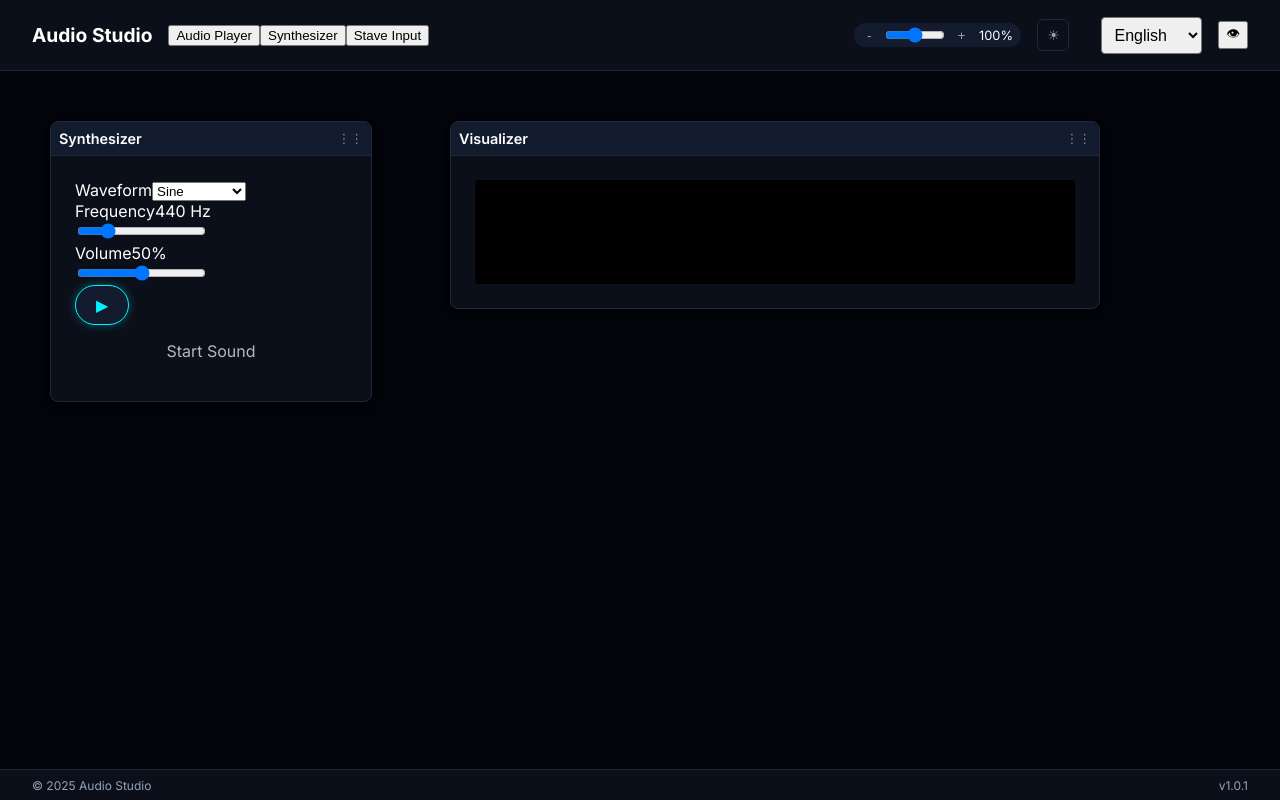
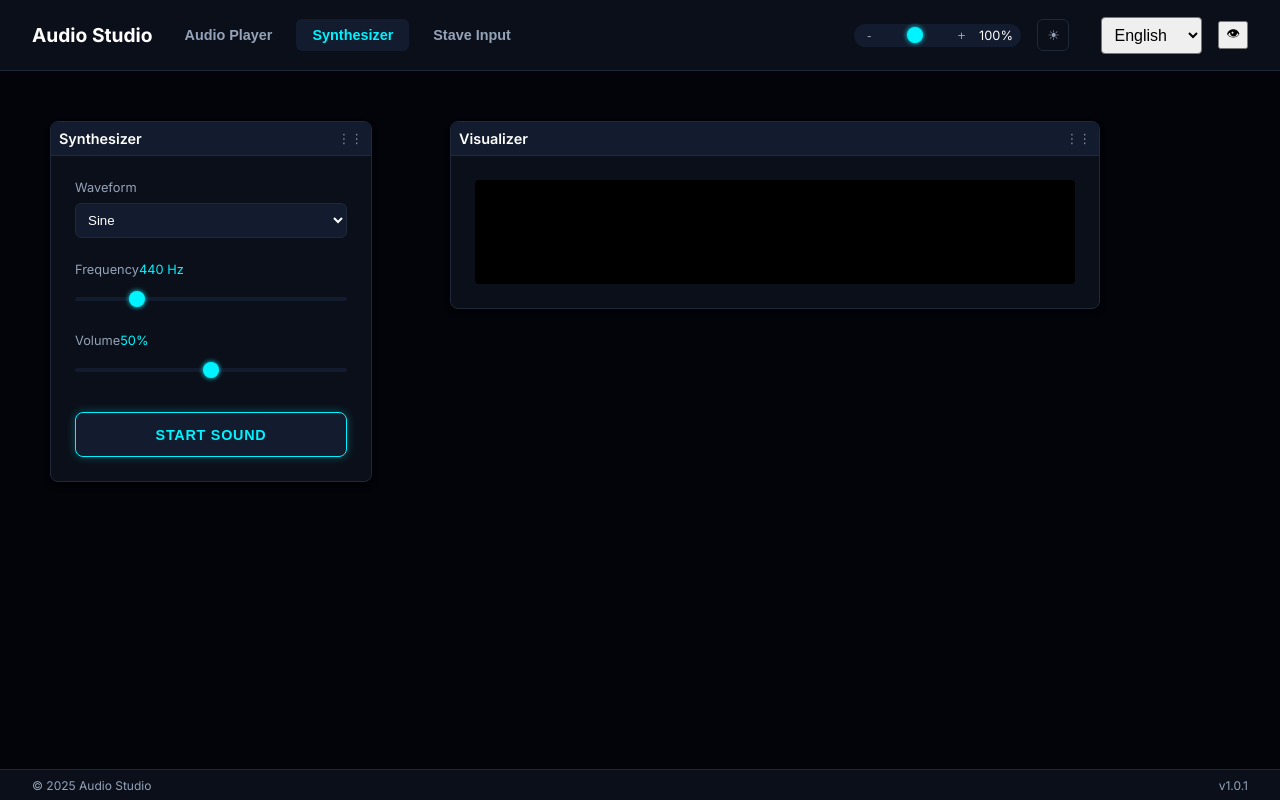
Before and after one commit to Luckysreee/MyAudioPlayer, a React (Vite) app: page / in a window 1280 px wide. Both pictures are taken after a click on the button "Synthesizer". Built offline with nearby package versions, Linux system fonts and the light colour scheme; the HTML template or start-up script is replaced by a standard one.

Commit message:
Fixing Bugs

```diff
--- a/src/components/SynthControls.jsx
+++ b/src/components/SynthControls.jsx
@@ -1,4 +1,4 @@
-import React from 'react';
+import React, { useRef, useEffect } from 'react';
 
 const SynthControls = ({
     frequency,
@@ -12,36 +12,33 @@ const SynthControls = ({
     onStop,
     translations
 }) => {
-    // ...
-    <div className="mb-4">
-        <div className="flex-between">
-            <label>{translations.volume || "Volume"}</label>
-            <span>{Math.round(volume * 100)}%</span>
-        </div>
-        <input
-            type="range"
-            min="0"
-            max="1"
-            step="0.01"
-            value={volume}
-            onChange={onVolumeChange}
-        />
-    </div>
-    const isNoise = waveform === 'white-noise' || waveform === 'pink-noise';
 
-    const handleWaveformChange = (e) => {
-        setWaveform(e.target.value);
-    };
-
-    const handleFrequencyChange = (e) => {
-        setFrequency(Number(e.target.value));
-    };
+    // Canvas ref for potential small visualizer or just decor
+    const canvasRef = useRef(null);
 
     return (
-        <div className="synth-controls-wrapper">
-            <div className="flex-between mb-4">
-                <label className="text-large">{translations.waveform}</label>
-                <select value={waveform} onChange={handleWaveformChange} style={{ maxWidth: '200px' }}>
+        <div style={{ display: 'flex', flexDirection: 'column', gap: '1.5rem' }}>
+
+            {/* Waveform Selector */}
+            <div className="control-group">
+                <label style={{ display: 'block', fontSize: '0.8rem', color: 'var(--text-muted)', marginBottom: '0.5rem' }}>
+                    {translations.waveform || "Waveform"}
+                </label>
+                <select
+                    value={waveform}
+                    onChange={(e) => setWaveform(e.target.value)}
+                    style={{
+                        width: '100%',
+                        padding: '0.5rem',
+                        background: 'var(--bg-element)',
+                        border: '1px solid var(--border-subtle)',
+                        borderRadius: '6px',
+                        color: 'var(--text-main)',
+                        outline: 'none',
+                        cursor: 'pointer'
+                    }}
+                    className="no-drag"
+                >
                     <option value="sine">Sine</option>
                     <option value="square">Square</option>
                     <option value="sawtooth">Sawtooth</option>
@@ -51,26 +48,29 @@ const SynthControls = ({
                 </select>
             </div>
 
-            {!isNoise && (
-                <div className="mb-4">
-                    <div className="flex-between">
-                        <label>{translations.frequency}</label>
-                        <span>{frequency} Hz</span>
+            {/* Slider: Frequency (Only for oscillators) */}
+            {!waveform.includes('noise') && (
+                <div className="control-group">
+                    <div className="flex-between" style={{ fontSize: '0.8rem', marginBottom: '0.5rem', color: 'var(--text-muted)' }}>
+                        <label>{translations.frequency || "Frequency"}</label>
+                        <span style={{ color: 'var(--primary)' }}>{frequency} Hz</span>
                     </div>
                     <input
                         type="range"
-                        min="50"
+                        min="20"
                         max="2000"
                         value={frequency}
-                        onChange={handleFrequencyChange}
+                        onChange={(e) => setFrequency(Number(e.target.value))}
+                        className="no-drag"
                     />
                 </div>
             )}
 
-            <div className="mb-4">
-                <div className="flex-between">
+            {/* Slider: Volume */}
+            <div className="control-group">
+                <div className="flex-between" style={{ fontSize: '0.8rem', marginBottom: '0.5rem', color: 'var(--text-muted)' }}>
                     <label>{translations.volume || "Volume"}</label>
-                    <span>{Math.round(volume * 100)}%</span>
+                    <span style={{ color: 'var(--primary)' }}>{Math.round(volume * 100)}%</span>
                 </div>
                 <input
                     type="range"
@@ -79,19 +79,30 @@ const SynthControls = ({
                     step="0.01"
                     value={volume}
                     onChange={onVolumeChange}
+                    className="no-drag"
                 />
             </div>
 
-            <div className="flex-center mt-4">
-                {!isPlaying ? (
-                    <button onClick={onStart} className="btn-primary">▶</button>
-                ) : (
-                    <button onClick={onStop} className="btn-primary" style={{ background: 'var(--danger)', borderColor: 'var(--danger)' }}>⏹</button>
-                )}
+            {/* Play Button */}
+            <div style={{ marginTop: '0.5rem', display: 'flex', alignItems: 'center', gap: '1rem' }}>
+                <button
+                    onClick={isPlaying ? onStop : onStart}
+                    className="btn-primary"
+                    style={{
+                        width: '100%',
+                        height: '45px',
+                        borderRadius: '8px',
+                        fontSize: '0.9rem',
+                        background: isPlaying ? 'var(--danger)' : 'var(--bg-element)',
+                        borderColor: isPlaying ? 'var(--danger)' : 'var(--primary)',
+                        color: isPlaying ? '#fff' : 'var(--primary)',
+                        boxShadow: isPlaying ? 'none' : 'var(--neon-glow)'
+                    }}
+                >
+                    {isPlaying ? (translations.stopSound || "Stop Sound") : (translations.startSound || "Start Sound")}
+                </button>
             </div>
-            <p style={{ textAlign: 'center', marginTop: '1rem', opacity: 0.7 }}>
-                {isPlaying ? translations.stopSound : translations.startSound}
-            </p>
+
         </div>
     );
 };
--- a/src/styles/base.css
+++ b/src/styles/base.css
@@ -6,7 +6,8 @@
   /* Measurements */
   --radius-lg: 12px;
   --radius-md: 8px;
-  --radius-sm: 4px;
+  --radius-sm: 6px;
+  /* Slightly rounder */
   --header-height: 70px;
   --footer-height: 30px;
 
@@ -22,11 +23,12 @@
 /*                THEMES                     */
 /* ========================================= */
 
+/* DARK MODE ("DEEP SPACE") */
 :root {
   --bg-body: #02040a;
-  --bg-app: transparent;
   --bg-panel: #0b0f19;
   --bg-element: #131b2e;
+  /* Dark Blue */
 
   --border-subtle: #1f2937;
   --border-active: #00f3ff;
@@ -41,8 +43,12 @@
 
   --card-shadow: 0 4px 6px -1px rgba(0, 0, 0, 0.5), 0 2px 4px -1px rgba(0, 0, 0, 0.3);
   --neon-glow: 0 0 10px rgba(0, 243, 255, 0.3);
+
+  --tab-bg-hover: rgba(255, 255, 255, 0.1);
+  --tab-text-hover: #fff;
 }
 
+/* LIGHT MODE ("SOFT NUDE") */
 .light-theme {
   --bg-body: #fff1f2;
   --bg-panel: #ffffff;
@@ -58,10 +64,12 @@
   --primary-hover: #d97706;
 
   --danger: #ef4444;
-  /* Restored Red for Light Mode visibility if desired, or keep Orange */
 
   --card-shadow: 0 4px 6px -1px rgba(0, 0, 0, 0.1), 0 2px 4px -1px rgba(0, 0, 0, 0.06);
   --neon-glow: none;
+
+  --tab-bg-hover: rgba(0, 0, 0, 0.05);
+  --tab-text-hover: #000;
 }
 
 .accessibility-mode {
@@ -75,6 +83,8 @@
   --primary: #ffff00 !important;
   --danger: #ffff00 !important;
   --card-shadow: 0 0 0 2px #ffffff !important;
+  --tab-bg-hover: #ffff00 !important;
+  --tab-text-hover: #000 !important;
 }
 
 /* ========================================= */
@@ -83,7 +93,6 @@
 
 html {
   font-size: 16px;
-  /* FIXED BASE */
 }
 
 body {
@@ -114,19 +123,16 @@ body {
   align-items: center;
   flex-shrink: 0;
   background: var(--bg-panel);
-  /* Solid background for separation */
   border-bottom: 1px solid var(--border-subtle);
   font-size: 16px;
-  /* Fixed styling */
 }
 
-/* Main Content Area - THE STAGE */
+/* Content */
 .app-content {
   flex: 1;
   position: relative;
   overflow: hidden;
   width: 100%;
-  /* Zoom applied here via inline style in App.jsx */
   transform-origin: top left;
 }
 
@@ -138,7 +144,6 @@ body {
   align-items: center;
   padding: 0 2rem;
   font-size: 0.75rem;
-  /* Fixed styling */
   color: var(--text-muted);
   flex-shrink: 0;
   background: var(--bg-panel);
@@ -152,7 +157,6 @@ body {
 .draggable-card {
   min-width: 320px;
   width: fit-content;
-  /* max-width: 450px; Removed restriction to allow flex */
   background: var(--bg-panel);
   border: 1px solid var(--border-subtle);
   border-radius: var(--radius-md);
@@ -164,7 +168,6 @@ body {
 
 .draggable-card .card-content {
   padding: 1.5rem 2rem;
-  /* Increased Padding */
 }
 
 .draggable-card.dragging {
@@ -181,65 +184,130 @@ body {
 /*              COMPONENTS                   */
 /* ========================================= */
 
+/* Tab Buttons - FIXING THE "WHITE BLOCK" ISSUE */
+.tab-bar {
+  display: flex;
+  gap: 0.5rem;
+}
+
+.tab-btn {
+  background: transparent;
+  /* Explicitly transparent */
+  color: var(--text-muted);
+  font-size: 0.9rem;
+  font-weight: 600;
+  padding: 0.5rem 1rem;
+  border: none;
+  /* No Border */
+  cursor: pointer;
+  border-radius: var(--radius-sm);
+  transition: all 0.2s ease;
+  appearance: none;
+  /* Lint Fix */
+}
+
+.tab-btn:hover {
+  background: var(--tab-bg-hover);
+  color: var(--text-main);
+}
+
+.tab-btn.active {
+  background: var(--bg-element);
+  color: var(--primary);
+  /* box-shadow: 0 0 0 1px var(--border-subtle); Removing border for cleaner look */
+}
+
 /* Controls */
 .btn-primary {
-  width: auto;
   min-width: 40px;
   height: 40px;
-  padding: 0 20px;
-  border-radius: 20px;
-  /* Pill shape */
+  padding: 0 1rem;
+  /* Pill Config */
+  border-radius: 9999px;
+  /* Pill */
   background: var(--bg-element);
   border: 1px solid var(--primary);
   color: var(--primary);
   font-size: 1rem;
-  display: flex;
+  display: inline-flex;
   align-items: center;
   justify-content: center;
   box-shadow: var(--neon-glow);
   transition: all 0.2s;
   cursor: pointer;
-  white-space: nowrap;
+  text-transform: uppercase;
+  font-weight: 700;
+  letter-spacing: 0.05em;
+  font-size: 0.8rem;
+}
+
+.btn-primary:hover {
+  background: var(--primary);
+  color: #000;
+  transform: translateY(-1px);
 }
 
 .btn-primary:active {
-  transform: scale(0.95);
+  transform: translateY(0);
 }
 
 .btn-secondary {
   background: transparent;
   color: var(--text-muted);
   border: 1px solid var(--border-subtle);
-  padding: 0.5rem 1rem;
-  border-radius: 6px;
+  padding: 0.4rem 1rem;
+  border-radius: var(--radius-sm);
   font-size: 0.85rem;
   cursor: pointer;
   display: inline-flex;
   align-items: center;
   gap: 0.5rem;
+  transition: all 0.2s;
 }
 
 .btn-secondary:hover {
   border-color: var(--text-main);
   color: var(--text-main);
+  background: rgba(255, 255, 255, 0.05);
 }
 
-.btn-secondary:disabled {
-  opacity: 0.5;
-  cursor: not-allowed;
+/* Range Slider */
+input[type="range"] {
+  -webkit-appearance: none;
+  appearance: none;
+  width: 100%;
+  background: transparent;
+  margin: 0.5rem 0;
 }
 
-/* REALISTIC PIANO */
+input[type="range"]::-webkit-slider-thumb {
+  -webkit-appearance: none;
+  height: 16px;
+  width: 16px;
+  border-radius: 50%;
+  background: var(--primary);
+  transform: translateY(-6px);
+  cursor: pointer;
+  box-shadow: 0 0 5px var(--primary);
+}
+
+input[type="range"]::-webkit-slider-runnable-track {
+  width: 100%;
+  height: 4px;
+  background: var(--bg-element);
+  border-radius: 2px;
+}
+
+/* Piano */
 .piano-wrapper {
   position: relative;
-  padding: 1rem;
-  background: #000;
-  border-radius: 4px;
-  box-shadow: 0 5px 15px rgba(0, 0, 0, 0.5);
+  padding: 1rem 1.5rem;
+  /* More padding */
+  background: #111;
+  border-radius: 6px;
+  box-shadow: 0 10px 25px rgba(0, 0, 0, 0.6);
   width: fit-content;
   margin: 0 auto;
-  overflow: visible;
-  /* Allow keys to overflow wrapper if needed */
 }
 
 .piano-keys {
@@ -249,64 +317,64 @@ body {
 }
 
 .key {
-  width: 40px;
+  width: 44px;
+  /* Slightly wider */
   height: 160px;
   background: #fffff0;
-  /* Ivory */
-  border: 1px solid #999;
-  border-radius: 0 0 4px 4px;
-  position: relative;
-  /* Default for white keys */
+  border: 1px solid #bbb;
+  border-radius: 0 0 5px 5px;
+  box-shadow: inset 0 -5px 10px rgba(0, 0, 0, 0.1);
   z-index: 1;
   cursor: pointer;
-  box-shadow: inset 0 -5px 10px rgba(0, 0, 0, 0.1);
-  transition: background 0.1s, transform 0.1s;
   flex-shrink: 0;
-  /* Don't shrink */
+  transition: transform 0.05s;
 }
 
 .key:active {
+  transform: translateY(2px);
   background: #eee;
-  transform: translateY(2px);
 }
 
 .key.black {
-  width: 24px;
-  height: 100px;
-  background: linear-gradient(180deg, #333 0%, #000 100%);
+  width: 26px;
+  height: 105px;
+  background: linear-gradient(180deg, #222 0%, #000 100%);
   border: 1px solid #000;
   position: absolute;
-  /* Overlap */
   top: 0;
   z-index: 10;
   border-radius: 0 0 3px 3px;
-  box-shadow: 2px 2px 5px rgba(0, 0, 0, 0.5), inset 0 2px 2px rgba(255, 255, 255, 0.3);
+  box-shadow: 2px 2px 4px rgba(0, 0, 0, 0.4);
 }
 
-/* Position Black Keys Correctly (Assuming 40px white keys) */
+/* Correct Offsets for 44px keys */
+/* Key Width: 44px.
+   C=0, D=44, E=88, F=132, G=176, A=220, B=264 (Total 308px)
+   Black keys are between C-D (left ~28-32), D-E (left ~72-76) etc.
+*/
 .key.black:nth-child(2) {
-  left: 28px;
+  left: 32px;
 }
 
 /* C# */
 .key.black:nth-child(4) {
-  left: 68px;
+  left: 78px;
 }
 
 /* D# */
-/* Skip E-F gap */
+/* E-F gap (88+44=132 start of F). F# between F(132)-G(176) -> approx 132+30=162? */
 .key.black:nth-child(7) {
-  left: 148px;
+  left: 166px;
 }
 
 /* F# */
 .key.black:nth-child(9) {
-  left: 188px;
+  left: 212px;
 }
 
 /* G# */
 .key.black:nth-child(11) {
-  left: 228px;
+  left: 258px;
 }
 
 /* A# */
@@ -315,17 +383,16 @@ body {
 .upload-zone {
   border: 2px dashed var(--border-subtle);
   border-radius: var(--radius-md);
-  padding: 2rem;
+  padding: 3rem;
+  /* Bigger */
   text-align: center;
   color: var(--text-muted);
   cursor: pointer;
-  background: rgba(0, 0, 0, 0.1);
+  background: var(--bg-element);
   transition: all 0.2s;
-  margin-bottom: 1rem;
 }
 
 .upload-zone:hover {
   border-color: var(--primary);
-  background: rgba(0, 0, 0, 0.2);
   color: var(--text-main);
 }
```
